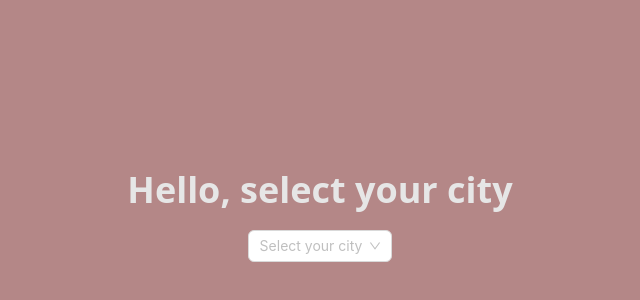
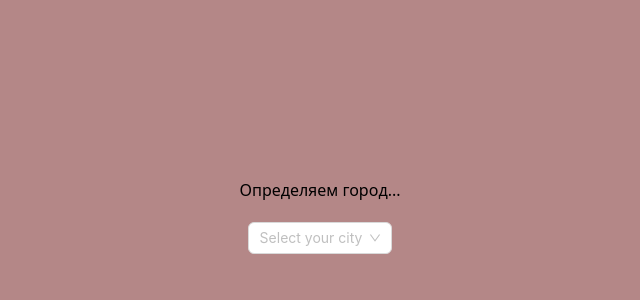
Before and after one commit to Cartnix/Weather, a React (Vite) app: page / in a window 1280 px wide. Shown: the part 184-484 px from the top of the page, without its empty margins (320-960 px from the left). Built offline with nearby package versions, Linux system fonts and the light colour scheme; no server answers.

Commit message:
feat: add geolocation hook to detect user location

```diff
--- a/src/App.tsx
+++ b/src/App.tsx
@@ -1,14 +1,17 @@
 import SelectField from "./components/Select"
-import { useGeolocation } from "./hooks/useGeolocation"
+import useCity from "./hooks/useCity"
 
 function App() {
 
-  const city = useGeolocation()
-  console.log(city)
+  const { city, cityErr, isLoading } = useCity()
 
   return (
     <div className="flex bg-[#b48787] h-dvh justify-center items-center flex-col gap-5">
-      <h2 className="text-4xl text-[#E6E6E6] font-bold">Hello, select your city</h2>
+      <h2>
+        {isLoading && "Определяем город..."}
+        {cityErr && `Произошла ошибка: ${cityErr}`}
+        {city && `Город найден: ${city}`}
+      </h2>
       < SelectField />
     </div>
   )
--- /dev/null
+++ b/src/hooks/useCity.tsx
@@ -0,0 +1,37 @@
+import { useEffect, useState } from "react";
+import { useGeolocation } from "./useGeolocation";
+
+export default function useCity() {
+  const { coords, isLoading } = useGeolocation();
+  const [city, setCity] = useState<string | null>(null);
+  const [loadingCity, setLoadingCity] = useState<boolean>(false);
+  const [cityErr, setCityErr] = useState<Error | null>(null);
+
+  useEffect(() => {
+    if (!coords) return;
+
+    const fetchCity = async () => {
+      try {
+        setLoadingCity(true);
+        const response = await fetch(
+          `https://nominatim.openstreetmap.org/reverse?lat=${coords.lat}&lon=${coords.lon}&format=json`
+        );
+        const data = await response.json();
+
+        setCity(data.address.city || data.address.town || data.address.village || null);
+      } catch (err) {
+        if (err instanceof Error) {
+          setCityErr(err);
+        } else {
+          setCityErr(new Error("Unknown city error"));
+        }
+      } finally {
+        setLoadingCity(false);
+      }
+    };
+
+    fetchCity();
+  }, [coords]);
+
+  return { cityErr, isLoading: isLoading || loadingCity, city };
+}
--- a/src/hooks/useFetchedData.tsx
+++ /dev/null
@@ -1,35 +0,0 @@
-import { useEffect, useState } from "react"
-import { fetchData } from "../services/weatherAPI"
-
-export interface DataI{
-    city: string,
-    temp: number
-}
-
-export const useFetchData = (city: string) => {
-    const [data, setData] = useState<null | DataI>(null)
-    const [error, setError] = useState<Error | null>(null)
-    const [isLoading, setLoading] = useState<boolean>(false)
-
-    useEffect(() => {
-        async function Load(city: string) {
-            setLoading(true)
-            try {
-                const result = await fetchData(city)
-                setData(result)
-            }catch(err){
-                if(err instanceof Error){
-                    setError(err)
-                } else {
-                    setError(new Error("New error!"))
-                }
-            }finally{
-                setLoading(false)
-            }
-        }
-
-        Load(city)
-    }, [city])
-
-    return { data, error, isLoading }
-}
--- /dev/null
+++ b/src/hooks/useWeather.tsx
@@ -0,0 +1,16 @@
+import { useEffect, useState } from "react";
+import useCity from "./useCity";
+
+export default function useWeather()
+{
+    const{city} = useCity()
+    const[weather, setWeather] = useState<null>(null)
+    const[err, setErr] = useState<Error | null>(null)
+    const[isLoading, setIsLoading] = useState<boolean>(false)
+
+    useEffect(() => {
+        const weather = fetch(`https://api.openweathermap.org/data/2.5/weather?lat=43.238949&lon=76.889709&units=metric&appid=YOUR_API_KEY
+`)
+    }, [city])
+
+}
```
